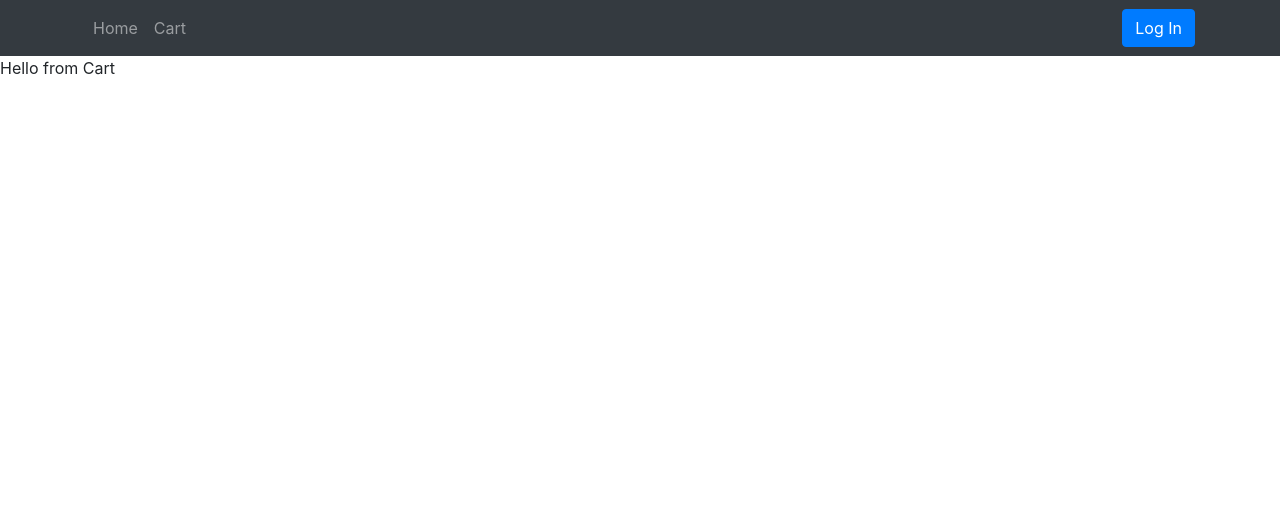
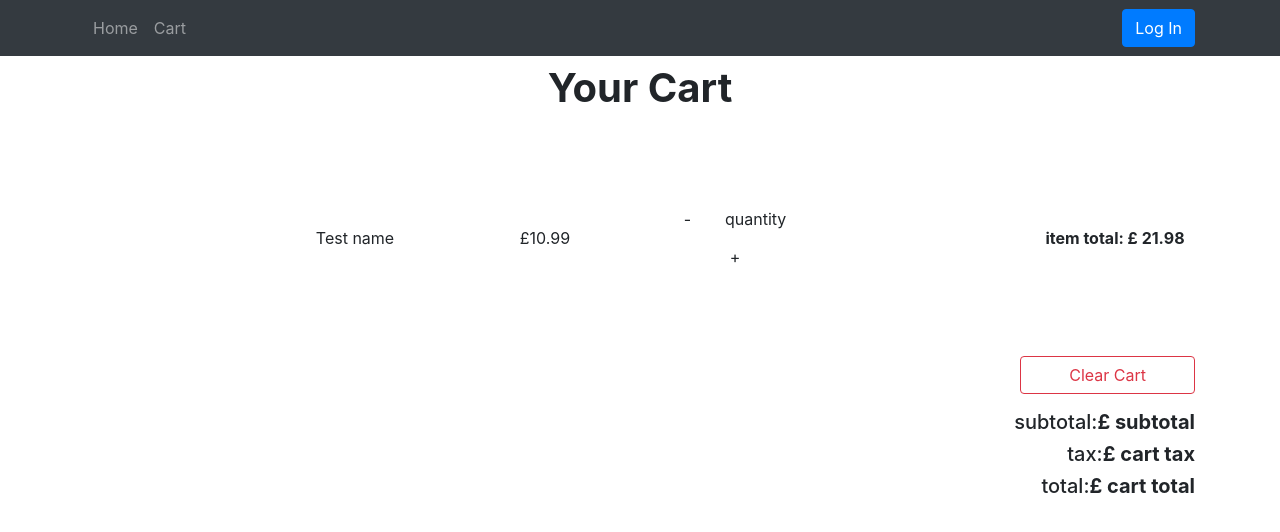
Before and after one commit to danielkuc/TheExchangeShop, a React (Create React App) app: page /cart in a window 1280 px wide. Shown: the top 532 px of the page. Built offline with nearby package versions, Linux system fonts and the light colour scheme.

Commit message:
added cart

```diff
--- a/src/App.js
+++ b/src/App.js
@@ -1,6 +1,7 @@
 import React, { useState } from 'react';
 import './App.css';
-import { Cart,Default, Home, NavBar, Profile, ProductFeatures, ProductsList } from './components';
+import { Default, Home, NavBar, Profile, ProductFeatures, ProductsList } from './components';
+import Cart from './cart/Cart';
 import { Routes, Route } from 'react-router-dom';
 import ProtectedRoute from './auth/protected-route';
 
@@ -8,6 +9,14 @@ import ProtectedRoute from './auth/protected-route';
 function App() {
   const [productsList, setProductsList] = useState([]);
   const [productDetails, setProductDetails] = useState({});
+  const [cart, setCart] = useState([
+    {
+      id: 1,
+      name: "Test name",
+      price : 10.99,
+      quantity : 2
+    }
+  ]);
   // const [isLoading, setLoading] = useState(false);
 
   return (
@@ -15,7 +24,7 @@ function App() {
       <NavBar/>
         <Routes>
           <Route path='/' element={<Home />}  />
-          <Route path='cart' element={<Cart />} />
+          <Route path='cart' element={<Cart cart={cart} setCart={setCart} />} />
           <Route path='features' element={<ProductFeatures product={productDetails} />} />
           <Route path='products' element={<ProductsList productDetails={productDetails} setDetails={setProductDetails} products={productsList} setProducts={setProductsList} />} />
           <Route path="profile" element={<ProtectedRoute component={Profile} />} />
--- /dev/null
+++ b/src/cart/Cart.js
@@ -0,0 +1,22 @@
+import React from 'react'
+import EmptyCart from './EmptyCart'
+import Title from '../components/Title'
+import CartList from './CartList'
+import CartTotals from './CartTotals'
+
+const Cart = ({ cart, setCart }) => {
+
+  if (cart.length > 0) {
+    return(
+      <section>
+        <Title name='your' title='cart' />
+        <CartList cart={cart} setCart={setCart} />
+        <CartTotals   />
+      </section>
+    )
+  } else {
+    return <EmptyCart/>
+  }
+}
+
+export default Cart
--- /dev/null
+++ b/src/cart/CartItem.js
@@ -0,0 +1,40 @@
+import React from 'react';
+
+const CartItem = ({ item }) => {
+
+  const {name, price, quantity} = item;
+  const totalValue = price * quantity
+
+  return (
+<div className="row my-5 py-4 text-center cart-item-wrapper">
+  <div className="col-10 mx-auto col-lg-2">
+    {/* <img src={image} style={{width:'5rem'}} alt="product" className='img-fluid'/> */}
+  </div>
+  <div className="col-10 m-auto col-lg-2">
+    <span className='d-lg-none font-weight-bold'>Product:</span> {name}
+  </div>
+  <div className="col-10 m-auto col-lg-2">
+    <span className='d-lg-none font-weight-bold'>Price:</span> £{price}
+  </div>
+  <div className="col-10 mx-auto col-lg-2 my-2 my-lg-auto">
+    <div className="d-flex justify-content-center ">
+      <div>
+        <span className="btn btn-black mx-1" >-</span>
+        <span className="btn btn-black mx-1">quantity</span>
+        <span className="btn btn-black mx-1" >+</span>
+      </div>
+    </div>
+  </div>
+    <div className="col-10 m-auto col-lg-2">
+      <div className="card-icon">
+        <i className="fas fa-trash"></i>
+      </div>
+    </div>
+  <div className="col-10 m-auto col-lg-2">
+    <strong>item total: £ {totalValue.toFixed(2)}</strong>
+  </div>
+</div>
+  )
+}
+
+export default CartItem
--- /dev/null
+++ b/src/cart/CartList.js
@@ -0,0 +1,13 @@
+import React from 'react';
+import CartItem from './CartItem'
+
+
+const CartList = ({ cart, setCart }) => {
+  return (
+    <div className='container'>
+        {cart.map(item => {return <CartItem key={item.id} item={item} />})}
+    </div>
+  )
+}
+
+export default CartList;
--- /dev/null
+++ b/src/cart/CartTotals.js
@@ -0,0 +1,38 @@
+import React from 'react';
+import { Link } from 'react-router-dom';
+
+
+const CartTotals = () => {
+  return (
+    <>
+      <div className="container">
+        <div className="row">
+          <div className="col-10 mt-2 ml-sm-5 ml-md-auto col-sm-8 text-right">
+            <Link to='/'>
+              <button className="btn btn-outline-danger mb-3 px-5 text-capitalize" type='button' >
+                clear cart
+              </button>
+            </Link>
+            <p className="h5">
+              <span className="text-title">
+                subtotal:</span>
+                <strong>£ subtotal</strong>
+            </p>
+            <p className="h5">
+              <span className="text-title">
+                tax:</span>
+                <strong>£ cart tax</strong>
+            </p>
+            <p className="h5">
+              <span className="text-title">
+                total:</span>
+                <strong>£ cart total</strong>
+            </p>
+          </div>
+        </div>
+      </div>
+    </>
+  )
+}
+
+export default CartTotals;
--- /dev/null
+++ b/src/cart/EmptyCart.js
@@ -0,0 +1,15 @@
+import React from 'react';
+
+const EmptyCart = () => {
+  return (
+    <div className="container mt-5">
+      <div className="row">
+        <div className="col-10 mx-auto text-center text-title">
+          <p className="h1">Your cart is empty</p>
+        </div>
+      </div>
+    </div>
+  )
+}
+
+export default EmptyCart;
--- a/src/components/Cart.js
+++ /dev/null
@@ -1,9 +0,0 @@
-import React from 'react'
-
-const Cart = () => {
-  return (
-    <div>Hello from Cart</div>
-  )
-}
-
-export default Cart
--- /dev/null
+++ b/src/components/Title.js
@@ -0,0 +1,15 @@
+import React from 'react';
+
+const Title = ({name, title}) => {
+  return (
+    <div className="row">
+      <div className="col-10 mx-auto my-2 text-center text-title">
+        <h1 className="text-capitalize font-weight-bold">
+          {name} {title}
+        </h1>
+      </div>
+    </div>
+  )
+}
+
+export default Title
--- a/src/components/index.js
+++ b/src/components/index.js
@@ -1,4 +1,3 @@
-import Cart from './Cart';
 import Default from './Default';
 import Home from './Home';
 import Loading from "./Loading";
@@ -7,4 +6,4 @@ import Profile from './Profile';
 import ProductsList from './ProductsList';
 import ProductFeatures from './ProductFeatures';
 
-export { Cart, Default, Home, Loading, NavBar, Profile, ProductFeatures, ProductsList };
+export {  Default, Home, Loading, NavBar, Profile, ProductFeatures, ProductsList };
```
